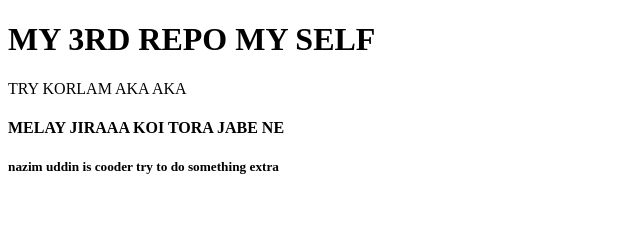
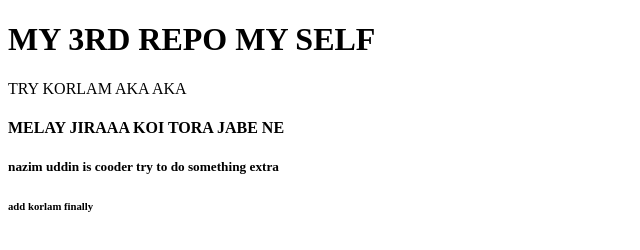
Before and after one commit to nazimuddin82/my-3rd-repo, a plain HTML site: page index.html in a window 1280 px wide. Shown: the full height of the page, 0-640 px from the left. Drawn offline with Linux system fonts and the light colour scheme.

Commit message:
h6 add korlam

```diff
--- a/index.html
+++ b/index.html
@@ -11,5 +11,6 @@
     <P>TRY KORLAM AKA AKA</P>
     <H4>MELAY JIRAAA KOI TORA JABE NE</H4>
     <h5>nazim uddin is cooder try to do something extra</h5>
+    <h6>add korlam finally</h6>
 </body>
 </html>
```
